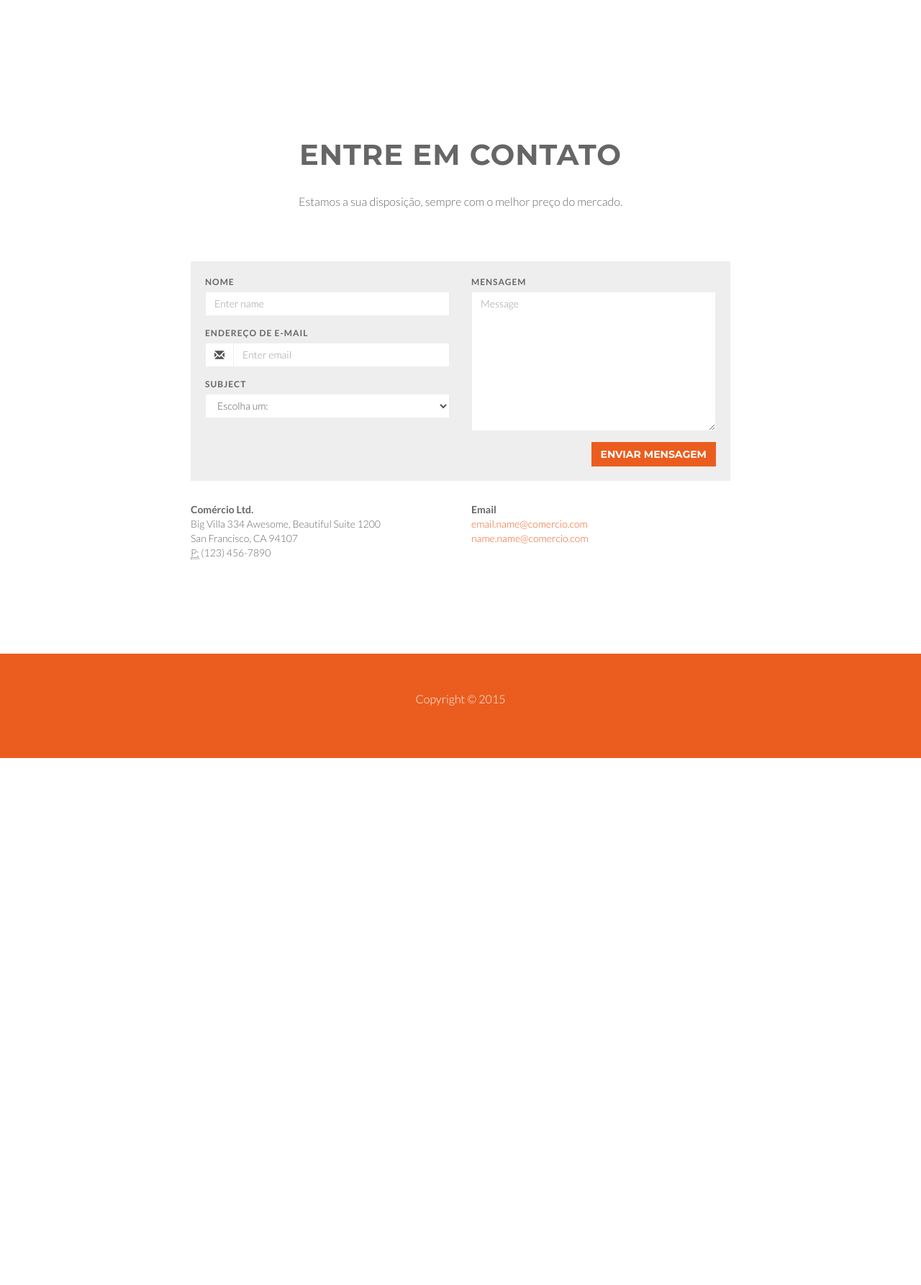
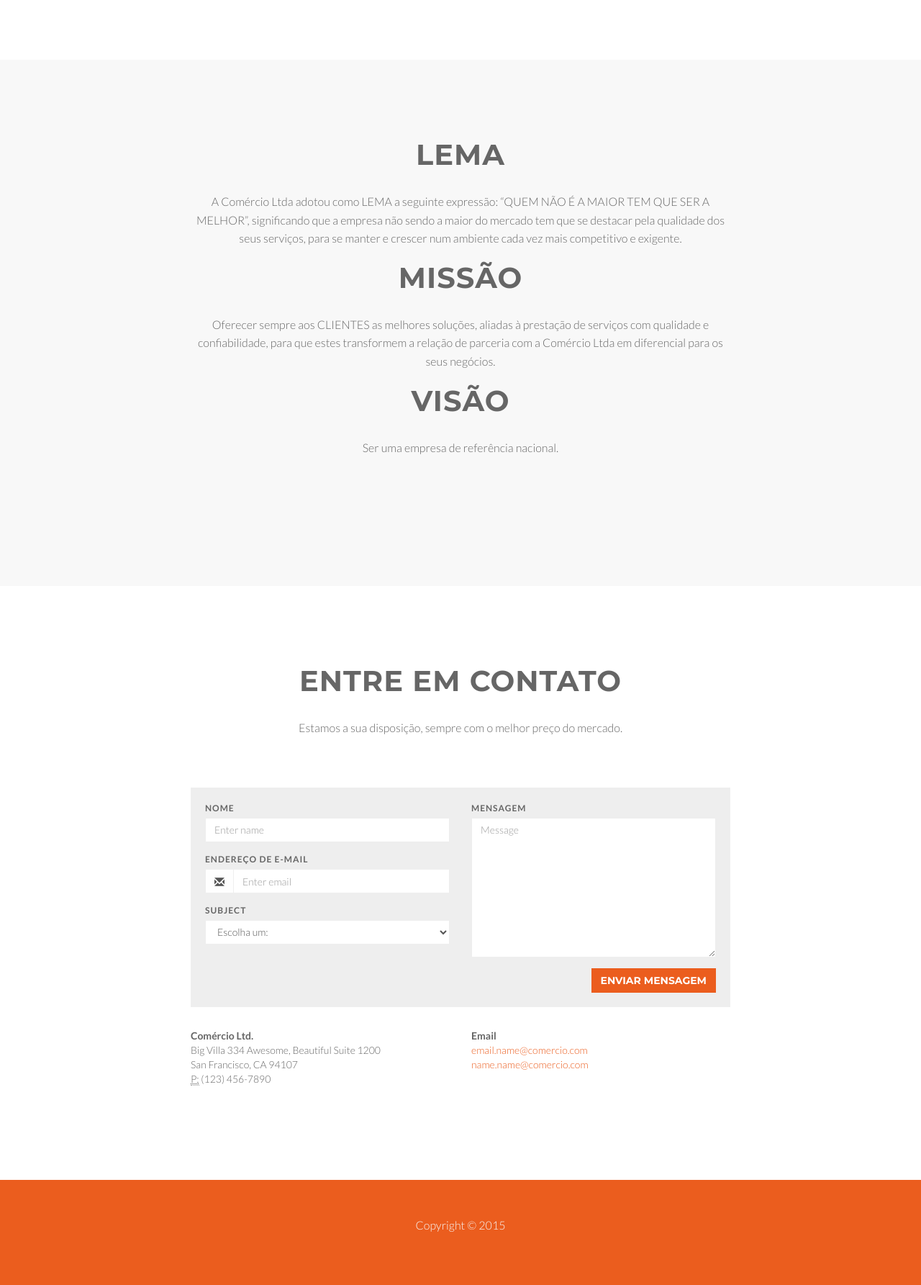
Before and after one commit to osmasi/bolha, a CakePHP app: the page made by app/View/Pages/home.ctp in a window 1280 px wide. Shown: the part 1785-3570 px from the top of the page at 72% size. Before the commit the page ends 2838 px from the top, so only its background shows below. Run offline with PHP 8.4 and a stand-in for CakePHP, Linux system fonts and the light colour scheme; the template is opened without the code that fills it, so the values that code supplies are empty; some libraries are stand-ins or nearby versions.

Commit message:
Lema, Missão e Visão
Adicionado Lema, Missão e Visão na home.

```diff
--- a/app/View/Pages/home.ctp
+++ b/app/View/Pages/home.ctp
@@ -201,6 +201,35 @@ App::uses('Debugger', 'Utility');
 	</section>
 	<!-- /Section: services -->
 
+	<!-- Section: works -->
+	    <section id="works" class="home-section text-center bg-gray">
+			<div class="heading-works marginbot-50">
+				<div class="container">
+				<div class="row">
+					<div class="col-lg-8 col-lg-offset-2">
+
+						<div class="section-heading">
+						<h2>LEMA</h2>
+						<p>A Comércio Ltda adotou como LEMA a seguinte expressão: “QUEM NÃO É A MAIOR TEM QUE SER A MELHOR”, significando que a empresa não sendo a maior do mercado tem que se destacar pela qualidade dos seus serviços, para se manter e crescer num ambiente cada vez mais competitivo e exigente.</p>
+						</div>
+
+						<div class="section-heading">
+						<h2>MISSÃO</h2>
+						<p>Oferecer sempre aos CLIENTES as melhores soluções, aliadas à prestação de serviços com qualidade e confiabilidade, para que estes transformem a relação de parceria com a Comércio Ltda em diferencial para os seus negócios.</p>
+						</div>
+
+						<div class="section-heading">
+						<h2>VISÃO</h2>
+						<p>Ser uma empresa de referência nacional.</p>
+						</div>
+
+					</div>
+				</div>
+				</div>
+			</div>
+			</section>
+		<!-- /Section: works -->
+
 	<!-- Section: contact -->
   <section id="contact" class="home-section text-center">
 		<div class="heading-contact marginbot-50">
```
Also changed, not shown: 2 other files.
